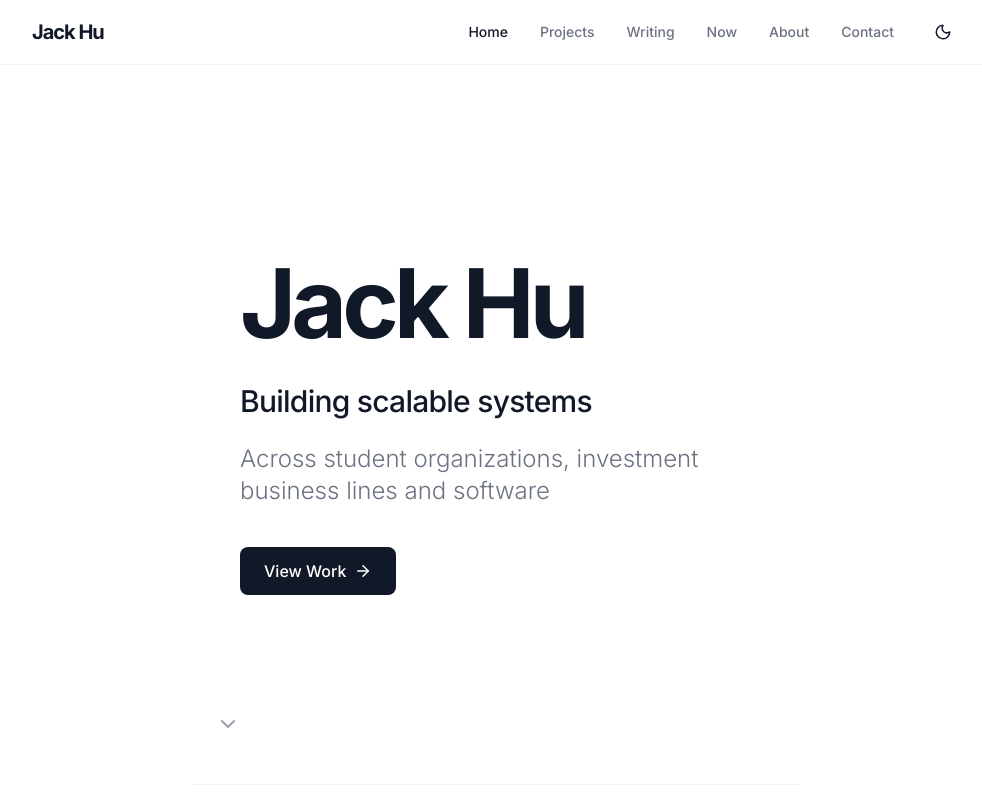
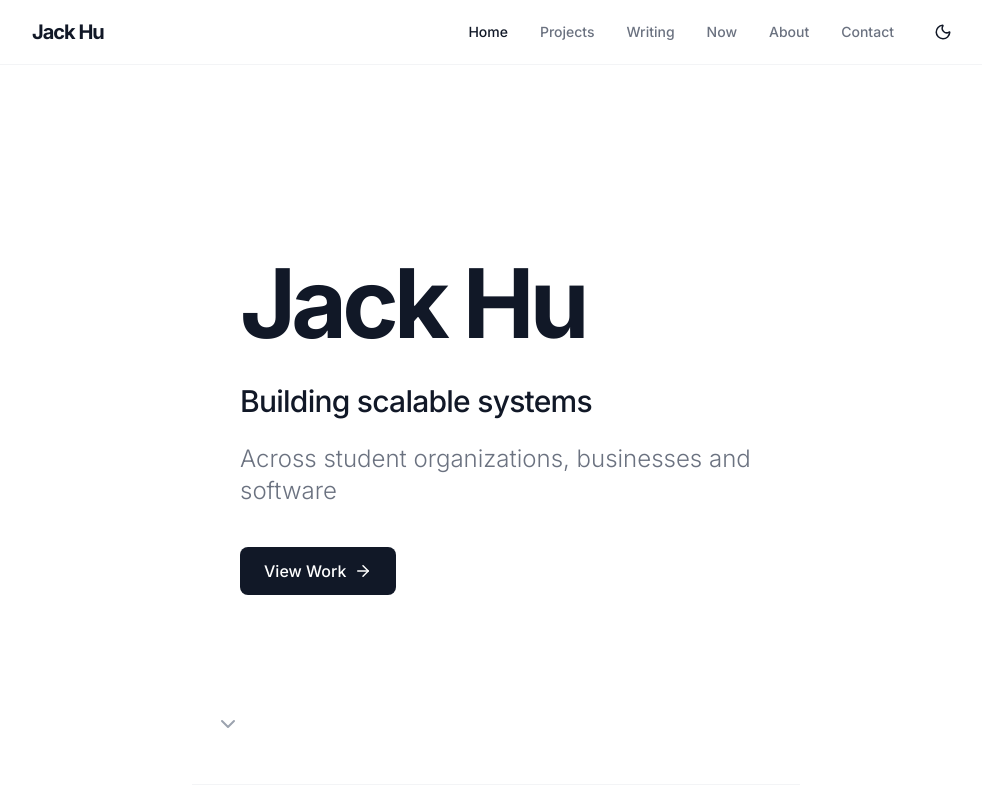
Before and after one commit to jackhhu1/jacks-portfolio, a React (Vite) app: page / in a window 1280 px wide. Shown: the top 800 px of the page, without its empty margins (144-1126 px from the left). Built offline with nearby package versions, Linux system fonts and the light colour scheme.

Commit message:
tweaked wording - need to work on design of homepage.

```diff
--- a/src/pages/Home.jsx
+++ b/src/pages/Home.jsx
@@ -18,7 +18,7 @@ const Home = () => {
                         Building scalable systems
                     </h2>
                     <p className="text-xl md:text-2xl font-light text-gray-500 dark:text-gray-400 leading-relaxed mb-10 max-w-lg">
-                        Across student organizations, investment business lines and software
+                        Across student organizations, businesses and software
                     </p>
 
                     <div className="flex flex-col sm:flex-row gap-4">
```
